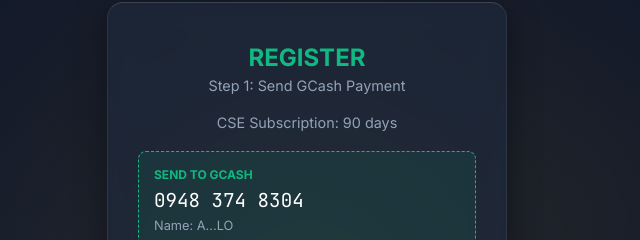
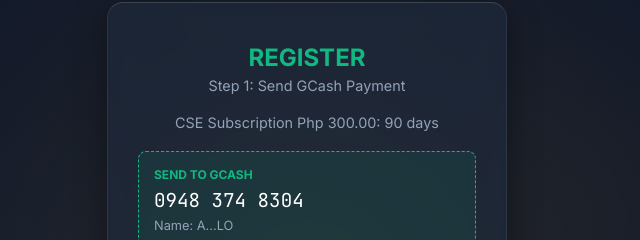
Before and after one commit to gelocutler/csereviewer, a plain HTML site: page index.html in a window 1280 px wide. Both pictures are taken after a click on the element "Create an Account". Shown: the part 92-332 px from the top of the page, 333-973 px from the left. Drawn offline with nearby package versions, Linux system fonts and the light colour scheme; no server answers.

Commit message:
Update index.html

```diff
--- a/index.html
+++ b/index.html
@@ -269,7 +269,7 @@
         <div id="form-register" class="card auth-card hidden">
             <h2 style="text-align: center; margin-bottom: 5px; color: var(--success);">REGISTER</h2>
             <p style="text-align: center; color: var(--text-muted); margin-bottom: 20px; font-size: 0.9rem;">Step 1: Send GCash Payment</p>
-             <p style="text-align: center; color: var(--text-muted); margin-bottom: 20px; font-size: 0.9rem;">CSE Subscription: 90 days</p>
+             <p style="text-align: center; color: var(--text-muted); margin-bottom: 20px; font-size: 0.9rem;">CSE Subscription Php 300.00: 90 days</p>
             <div style="background: rgba(16, 185, 129, 0.1); padding: 15px; border-radius: 8px; border: 1px dashed var(--success); margin-bottom: 20px;">
                 <div style="font-size: 0.75rem; text-transform: uppercase; color: var(--success); font-weight: bold;">Send to GCash</div>
                 <div style="font-size: 1.2rem; font-family: var(--font-mono); color: white; margin: 5px 0;">0948 374 8304</div>
```
